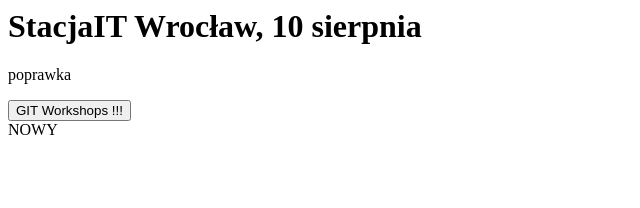
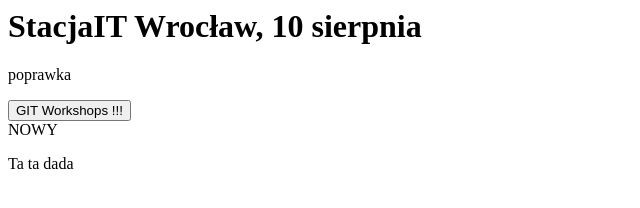
Before and after one commit to myflowpl/stacjait, a plain HTML site: page index.html in a window 1280 px wide. Shown: the full height of the page, 0-640 px from the left. Drawn offline with Linux system fonts and the light colour scheme.

Commit message:
zmiana jakaś drobna

```diff
--- a/index.html
+++ b/index.html
@@ -2,3 +2,4 @@
 <p>poprawka</p>
 <button class="btn">GIT Workshops !!!</button>
 <div>NOWY</div>
+<p>Ta ta dada</p>
```
